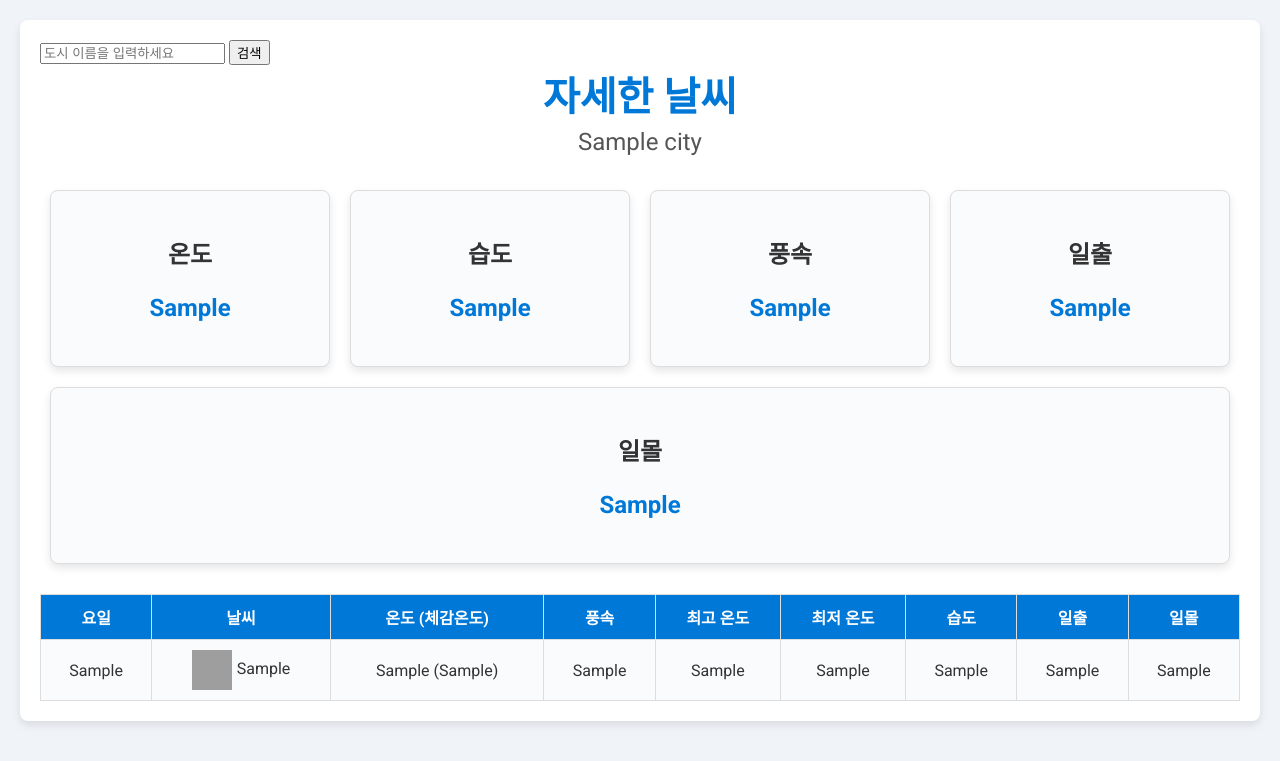
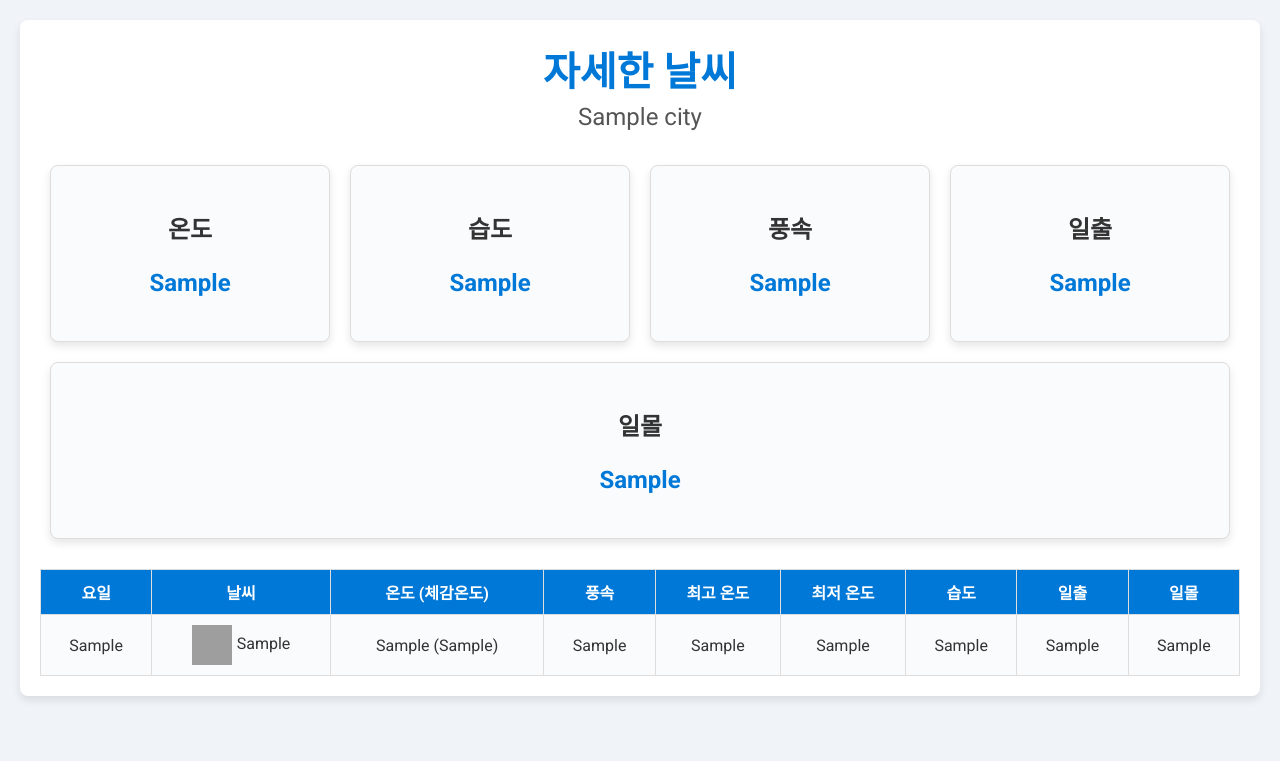
Before and after one commit to DongHyeonHDH/sk_shieldus_python_6, a Flask app: template templates/Detailed_Weather.html in a window 1280 px wide. Shown: the top 761 px of the page. Run offline with Flask 3, Linux system fonts and the light colour scheme; the template is opened without the code that fills it: most values are stand-ins (such as "Sample title", 1, 10 or a date in 2020); grey boxes are pictures that could not be loaded.

Commit message:
복구..

```diff
--- a/DetailedWeather.py
+++ b/DetailedWeather.py
@@ -1,4 +1,4 @@
-from flask import Flask, render_template, request
+from flask import Flask, render_template
 import requests
 from dotenv import load_dotenv
 import os
@@ -37,9 +37,9 @@ def translate_weather(description):
     }
     return weather_conditions.get(description, description)
 
-@app.route('/', methods=['GET'])
+@app.route('/')
 def get_weather_data():
-    city = request.args.get('city', default="Seoul", type=str)
+    city = "Seoul"
     url = f'http://api.openweathermap.org/data/2.5/weather?q={city}&appid={API_KEY}&units=metric'
     forecast_url = f'http://api.openweathermap.org/data/2.5/forecast?q={city}&appid={API_KEY}&units=metric'
 
--- a/templates/Detailed_Weather.html
+++ b/templates/Detailed_Weather.html
@@ -117,12 +117,6 @@
 </head>
 <body>
     <div class="container">
-        <div class="city-input">
-            <form action="{{ url_for('get_weather_data') }}" method="get">
-                <input type="text" name="city" placeholder="도시 이름을 입력하세요" required>
-                <button type="submit">검색</button>
-            </form>
-        </div>
         <div class="header">
             <h1>자세한 날씨</h1>
             <p class="city-name">{{ city }}</p>
```
